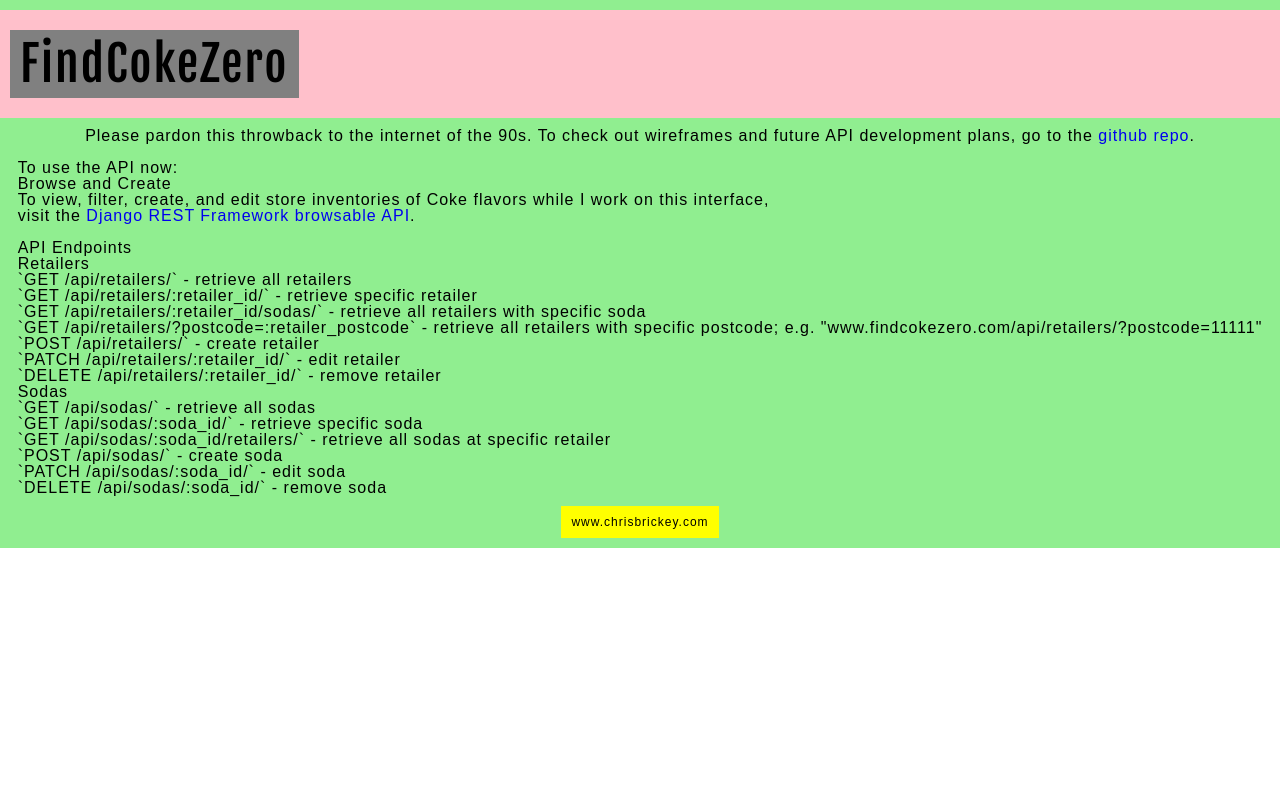
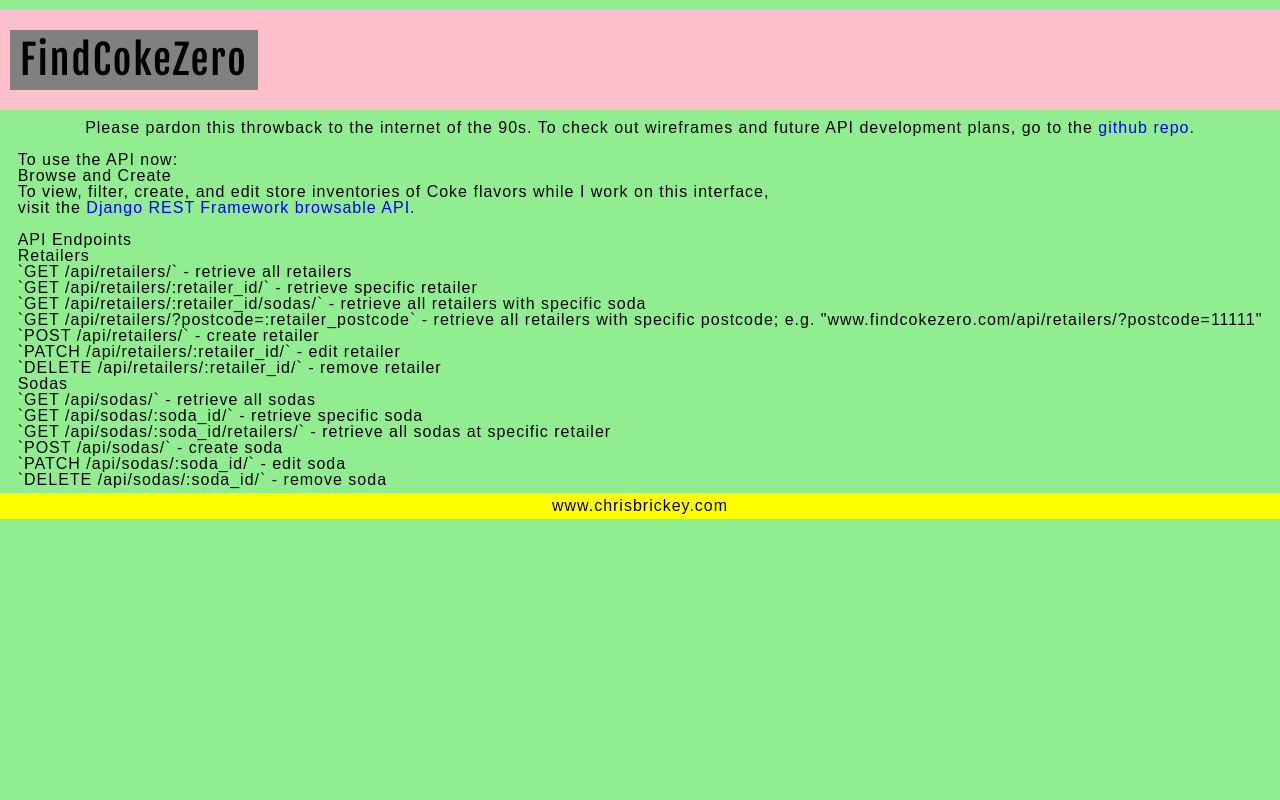
Before and after one commit to chrisbrickey/findcokezero, a Django app: page / in a window 1280 px wide. Run offline with Django 3.2, Linux system fonts and the light colour scheme; some web fonts are replaced.

Commit message:
correct spacing to fill entire view

```diff
--- a/findcoke1/static/css/main.css
+++ b/findcoke1/static/css/main.css
@@ -70,12 +70,14 @@
 
 main {
   background-color: lightgreen;
-  width: 100w;
-  height: 100%;
+  width: 100vw;
+  height: 100vh;
+  overflow-y: auto;
+  overflow-x: hidden;
   /* overflow: auto; */
   display: flex;
   flex-direction: column;
-  justify-content: center;
+  justify-content: left;
   align-items: center;
 
   letter-spacing: 1px;
@@ -108,7 +110,7 @@
   margin: 10px;
   padding: 10px;
 
-  font-size: 3em;
+  font-size: 2.5em;
   letter-spacing: 2px;
 
   font-family: 'Fjalla One', sans-serif;
@@ -121,11 +123,34 @@
 
 }
 
+#landingPage {
+  background-color: lightblue;
+  width: 100%;
+  margin: 10px;
+  padding: 10px;
+
+  flex: 1;
+}
+
+
+
 #foot {
   background-color: yellow;
-  margin: 10px;
+  width: 100%;
+  margin: 5px 10px 5px 10px;
+  padding: 5px 10px 5px 10px;
+  display: flex;
+  justify-content: center;
+  align-items: center;
+
+}
+
+h6 {
+  background-color: gray;
+  font-size: 0.75em;
+  margin: 5px 10px 5px 10px;
   padding: 10px;
-  font-size: 0.75em;
+
 }
 
 #map {
```
